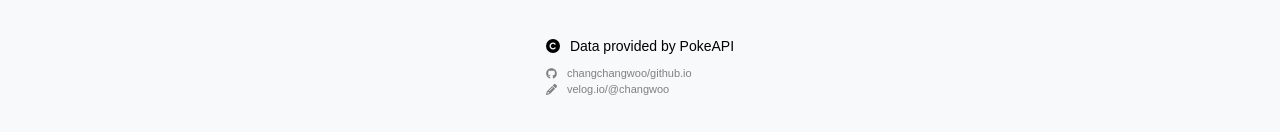
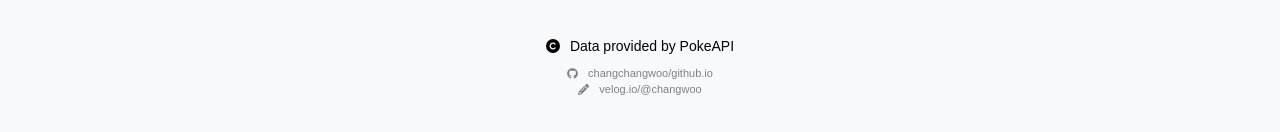
Before and after one commit to changchangwoo/POKE-MATCH-TYPE, a React (Vite) app: page /quiz in a window 1280 px wide. Shown: the part 679-811 px from the top of the page. Built offline with nearby package versions, Linux system fonts and the light colour scheme; a small style sheet from the web is missing.

Commit message:
Style : Footer 스타일 변경

```diff
--- a/src/components/Footer.tsx
+++ b/src/components/Footer.tsx
@@ -36,8 +36,8 @@
   a, h3 {
     width: 100%;
     display: flex;
-    justify-content: flex-start;
     align-items: center;
+    justify-content: center;
     gap: 10px;
     text-decoration: none;
   }
--- a/src/components/quizes/QuizReady.tsx
+++ b/src/components/quizes/QuizReady.tsx
@@ -1,6 +1,5 @@
 import { css } from "@emotion/react";
 import { Dispatch, SetStateAction } from "react";
-import tempImg from "../../imgs/quizReady_temp.png";
 
 interface QuizReadyProps {
   setSection:Dispatch<SetStateAction<number>>;
```
